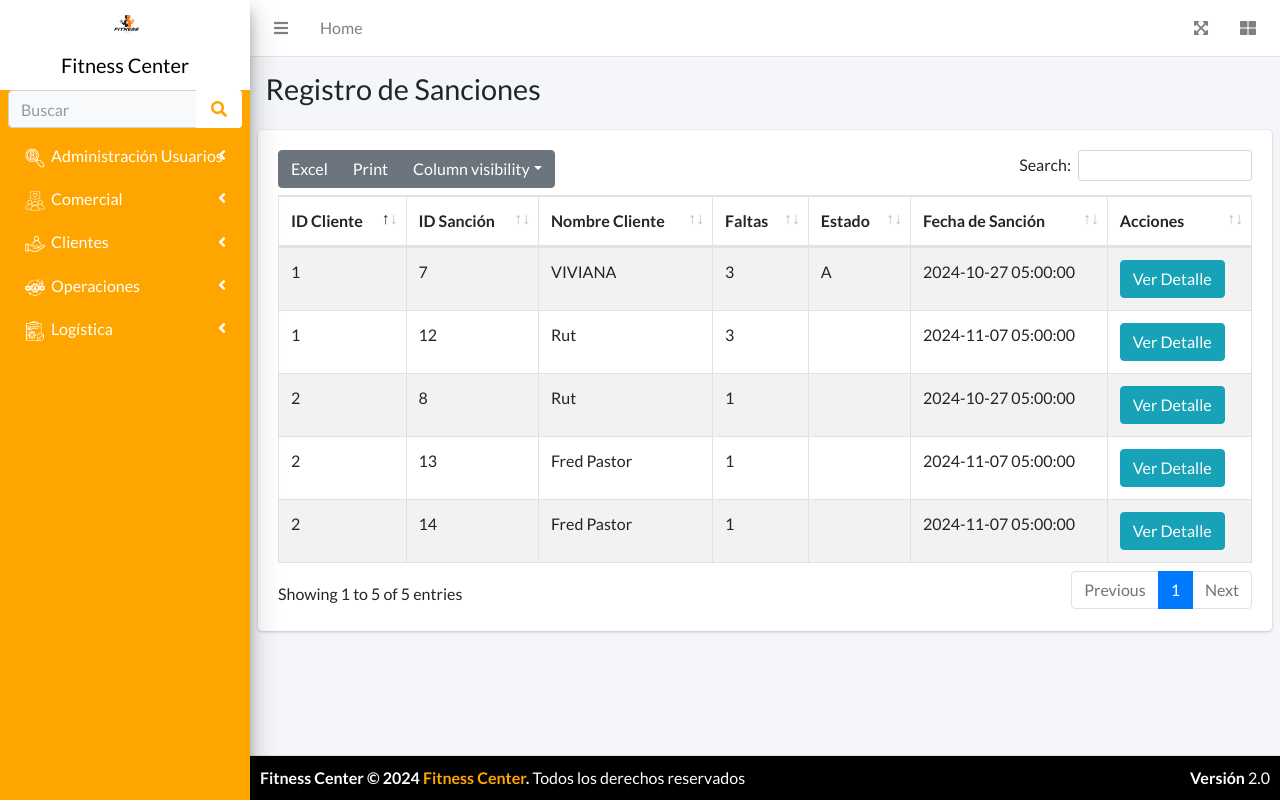
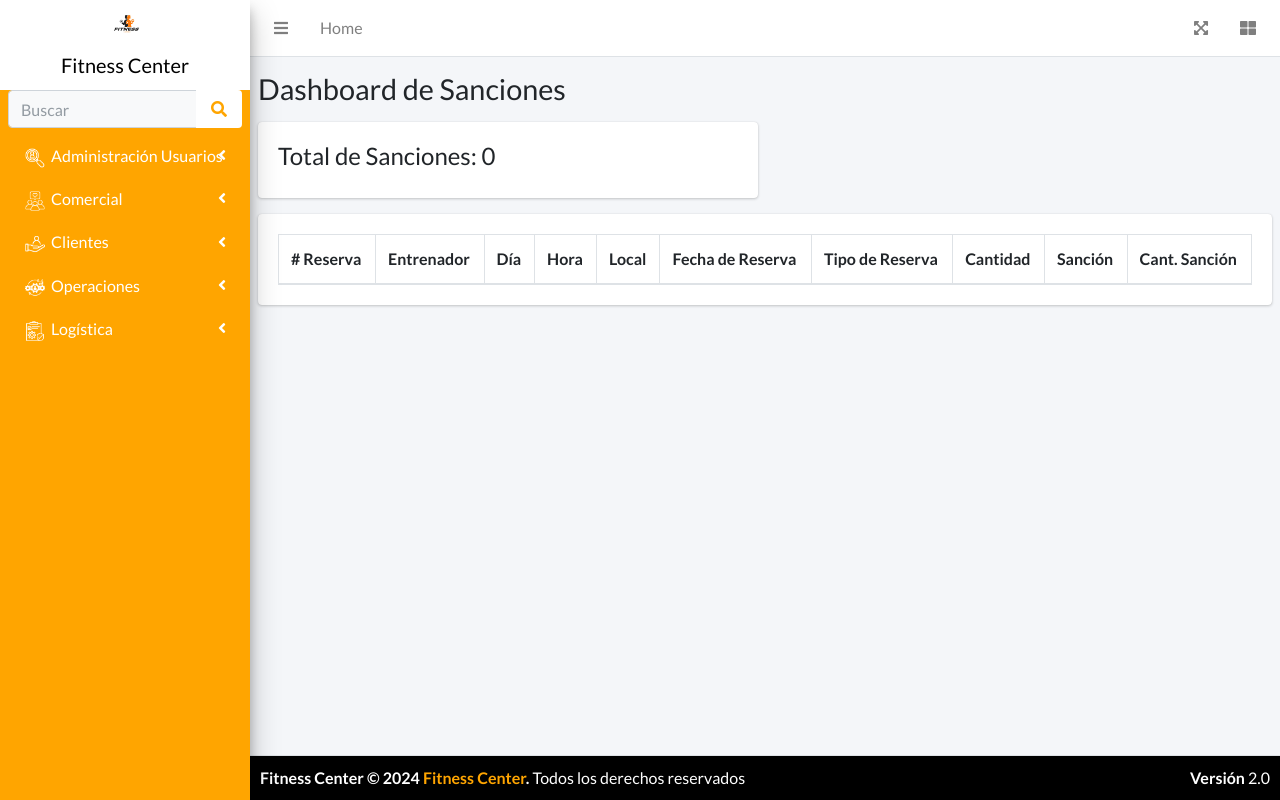
Before and after one commit to RutVBM/Lab01, a PHP site: page /sancion_cliente.php in a window 1280 px wide. Run offline with PHP 8.4, Linux system fonts and the light colour scheme; data comes from the database, SQL or seed files in the repository; tables that the repository leaves empty or names only in its code hold one stand-in row (values such as "Sample post"); lists and menus that the app fills with data are empty; some libraries are stand-ins or nearby versions.

Commit message:
version58

```diff
--- a/sancion_cliente.php
+++ b/sancion_cliente.php
@@ -1,92 +1,87 @@
 <?php
+session_start();
 include("header.php");
 include_once("conexion/database.php");
+include("sidebar.php");
 
-// Configura la zona horaria a Perú
-date_default_timezone_set('America/Lima');
+// Obtener todas las reservas con la información de sanciones
+$sql = "SELECT r.id_reserva, r.fecha_reserva, r.tipo_reserva, r.cantidad, r.sancion, r.cant_sancion,
+               ht.id_programacion, cp.nombre_entrenador, d.dia, h.hora_inicio, h.hora_fin, lp.nombre_parque
+        FROM reserva r
+        INNER JOIN horario_treno ht ON r.id_programacion = ht.id_programacion
+        INNER JOIN contrato_personal cp ON ht.id_contrato = cp.id_contrato
+        INNER JOIN dias_disponibles d ON ht.id_dia = d.id_dia
+        INNER JOIN horas h ON ht.id_hora = h.id_hora
+        INNER JOIN locales lp ON ht.id_local = lp.id_local";
 
-$estado = isset($_POST["estado"]) ? $_POST["estado"] : "";
+$reservas = dbQuery($sql);
 
-include("sidebar.php");
+// Calcular las sanciones totales (sólo si la sanción es 'Sí')
+$sql_sanciones_totales = "SELECT SUM(cant_sancion) AS total_sanciones FROM reserva WHERE sancion = 'Sí'";
+$sanciones_totales = dbQuery($sql_sanciones_totales);
+
+// Usar fetch_assoc() para obtener el resultado como un array asociativo
+$total_sanciones_row = $sanciones_totales->fetch_assoc();
+$total_sanciones = $total_sanciones_row['total_sanciones'] ?? 0;
+
 ?>
-
-<script type="text/javascript">
-// Función para ver detalles de la sanción
-function EditSancion(id_sancion) {
-    window.location.href = "sancion_cliente_detalle.php?sAccion=edit&id_sancion=" + id_sancion;
-}
-</script>
 
 <div class="content-wrapper">
     <section class="content-header">
-        <div class="container-fluid">
-            <div class="row mb-2">
-                <div class="col-sm-6">
-                    <h1>Registro de Sanciones</h1>
+        <h1>Dashboard de Sanciones</h1>
+    </section>
+    <section class="content">
+        <div class="row">
+            <div class="col-md-6">
+                <!-- Muestra la cantidad total de sanciones -->
+                <div class="card">
+                    <div class="card-body">
+                        <h4>Total de Sanciones: <?= $total_sanciones ?></h4>
                     </div>
                 </div>
             </div>
-    </section>
 
-    <section class="content">
+            <!-- Mostrar la tabla de reservas con sanciones -->
+            <div class="col-md-12">
                 <div class="card">
                     <div class="card-body">
-                <?php
-                // Consulta SQL para obtener los registros de la tabla "gestion_sanciones"
-                $sql = "SELECT idcliente, id_sancion, nombre_cliente, faltas, estado, fecha_sancion FROM gestion_sanciones";
-
-                $stmt = dbQuery($sql);
-                $total_registros = $stmt->num_rows;
-                ?>
-
-                <table id="listado" class="table table-bordered table-striped">
+                        <table class="table table-bordered table-striped">
                             <thead>
                                 <tr>
-                            <th>ID Cliente</th>
-                            <th>ID Sanción</th>
-                            <th>Nombre Cliente</th>
-                            <th>Faltas</th>
-                            <th>Estado</th>
-                            <th>Fecha de Sanción</th>
-                            <th>Acciones</th>
+                                    <th># Reserva</th>
+                                    <th>Entrenador</th>
+                                    <th>Día</th>
+                                    <th>Hora</th>
+                                    <th>Local</th>
+                                    <th>Fecha de Reserva</th>
+                                    <th>Tipo de Reserva</th>
+                                    <th>Cantidad</th>
+                                    <th>Sanción</th>
+                                    <th>Cant. Sanción</th>
                                 </tr>
                             </thead>
                             <tbody>
-                        <?php
-                        if ($total_registros > 0) {
-                            while ($row = $stmt->fetch_assoc()) {
-                                ?>
+                                <?php while ($reserva = $reservas->fetch_assoc()): ?>
                                     <tr>
-                                    <td><?= $row["idcliente"] ?></td>
-                                    <td><?= $row["id_sancion"] ?></td>
-                                    <td><?= $row["nombre_cliente"] ?></td>
-                                    <td><?= $row["faltas"] ?></td>
-                                    <td><?= $row["estado"] ?></td>
-                                    <td><?= $row["fecha_sancion"] ?></td>
-                                    <td>
-                                        <button type="button" class="btn btn-info" onclick="EditSancion(<?= $row['id_sancion'] ?>);">Ver Detalle</button>
-                                    </td>
+                                        <td><?= htmlspecialchars($reserva['id_reserva']) ?></td>
+                                        <td><?= htmlspecialchars($reserva['nombre_entrenador']) ?></td>
+                                        <td><?= htmlspecialchars($reserva['dia']) ?></td>
+                                        <td><?= htmlspecialchars($reserva['hora_inicio']) ?> - <?= htmlspecialchars($reserva['hora_fin']) ?></td>
+                                        <td><?= htmlspecialchars($reserva['nombre_parque']) ?></td>
+                                        <td><?= htmlspecialchars($reserva['fecha_reserva']) ?></td>
+                                        <td><?= htmlspecialchars($reserva['tipo_reserva']) ?></td>
+                                        <td><?= htmlspecialchars($reserva['cantidad']) ?></td>
+                                        <td><?= htmlspecialchars($reserva['sancion']) ?></td>
+                                        <td><?= htmlspecialchars($reserva['cant_sancion']) ?></td>
                                     </tr>
-                                <?php
-                            }
-                        } else {
-                            echo "<tr><td colspan='7'>No existen sanciones registradas</td></tr>";
-                        }
-                        ?>
+                                <?php endwhile; ?>
                             </tbody>
                         </table>
+                    </div>
+                </div>
             </div>
         </div>
     </section>
 </div>
 
 <?php include("footer.php"); ?>
-
-<script>
-$(function () {
-    $("#listado").DataTable({
-        "responsive": true, "lengthChange": false, "autoWidth": false,
-        "buttons": ["excel", "pdf", "print", "colvis"]
-    }).buttons().container().appendTo('#listado_wrapper .col-md-6:eq(0)');
-});
-</script>
```
Lines whose indentation alone changed are shown as unchanged.
